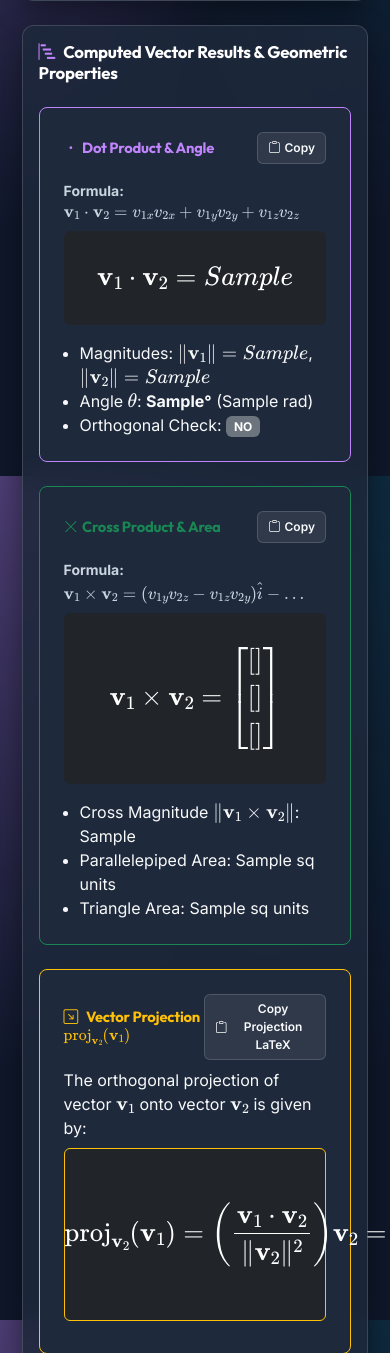
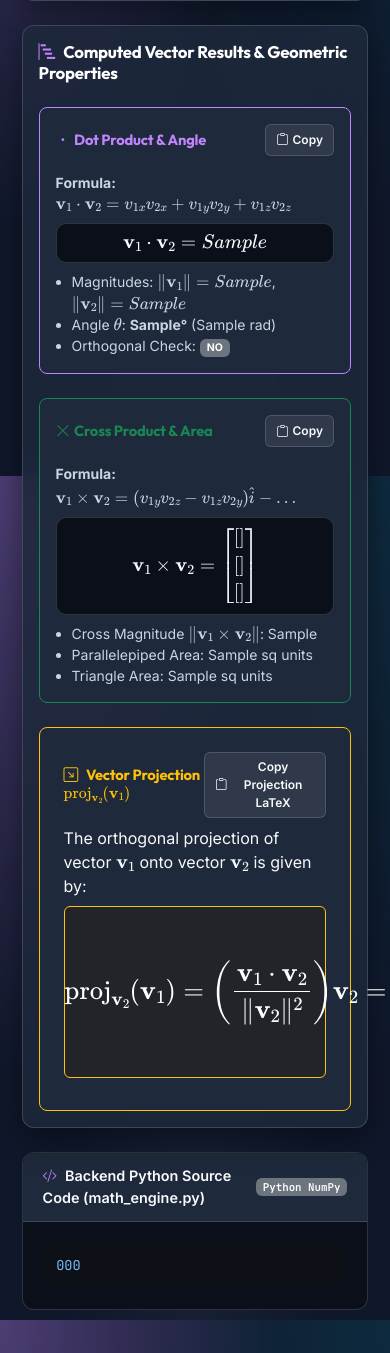
Before and after one commit to parthsalunke2306-dev/linear-algebra-website, a Django app: template linear_algebra/templates/linear_algebra/vectors.html in a window 390 px wide. Shown: the part 1212-2565 px from the top of the page. Run offline with Django 5.2, Linux system fonts and the light colour scheme; tables that the repository leaves empty hold one stand-in row (values such as "Sample post"); the template is opened without the code that fills it: values that come from a table or form of the project are taken from there, most other values are stand-ins (such as "Sample title", 1, 10 or a date in 2020); some libraries are stand-ins or nearby versions.

Commit message:
Fix solution vector LaTeX container overflow and header flex wrap on mobile screens

```diff
--- a/linear_algebra/templates/linear_algebra/vectors.html
+++ b/linear_algebra/templates/linear_algebra/vectors.html
@@ -77,16 +77,16 @@
     <div class="row g-4">
         <!-- Dot Product Box -->
         <div class="col-md-6">
-            <div class="p-4 rounded-3 border border-purple h-100" style="background: var(--surface-slate); border-color: var(--accent-purple) !important;">
-                <div class="d-flex align-items-center justify-content-between mb-3">
+            <div class="p-3 p-md-4 rounded-3 border border-purple h-100" style="background: var(--surface-slate); border-color: var(--accent-purple) !important;">
+                <div class="d-flex align-items-center justify-content-between mb-3 flex-wrap gap-2">
                     <h5 class="mb-0" style="color: var(--accent-purple);"><i class="bi bi-dot me-1"></i>Dot Product & Angle</h5>
                     <button onclick="copyToClipboard('\\mathbf{v}_1 \\cdot \\mathbf{v}_2 = {{ result.dot_prod }}')" class="btn btn-copy no-print">
                         <i class="bi bi-clipboard me-1"></i> Copy
                     </button>
                 </div>
                 <p class="mb-2 text-muted small"><strong>Formula:</strong> $\mathbf{v}_1 \cdot \mathbf{v}_2 = v_{1x}v_{2x} + v_{1y}v_{2y} + v_{1z}v_{2z}$</p>
-                <div class="fs-4 text-white font-monospace mb-3 text-center py-2 bg-dark rounded">$$\mathbf{v}_1 \cdot \mathbf{v}_2 = {{ result.dot_prod }}$$</div>
-                <ul class="text-light mb-0 ps-3">
+                <div class="latex-scroll-wrapper text-center my-2">$$\mathbf{v}_1 \cdot \mathbf{v}_2 = {{ result.dot_prod }}$$</div>
+                <ul class="text-light mb-0 ps-3 small">
                     <li>Magnitudes: $\|\mathbf{v}_1\| = {{ result.mag1 }}$, $\|\mathbf{v}_2\| = {{ result.mag2 }}$</li>
                     <li>Angle $\theta$: <strong>{{ result.angle_deg }}°</strong> ({{ result.angle_rad }} rad)</li>
                     <li>Orthogonal Check:
@@ -102,22 +102,23 @@
 
         <!-- Cross Product Box -->
         <div class="col-md-6">
-            <div class="p-4 rounded-3 border border-success h-100" style="background: var(--surface-slate);">
-                <div class="d-flex align-items-center justify-content-between mb-3">
+            <div class="p-3 p-md-4 rounded-3 border border-success h-100" style="background: var(--surface-slate);">
+                <div class="d-flex align-items-center justify-content-between mb-3 flex-wrap gap-2">
                     <h5 class="text-success mb-0"><i class="bi bi-x-lg me-1"></i>Cross Product & Area</h5>
                     <button onclick="copyToClipboard('\\mathbf{v}_1 \\times \\mathbf{v}_2 = \\begin{bmatrix} {{ result.cross_prod.0 }} \\\\ {{ result.cross_prod.1 }} \\\\ {{ result.cross_prod.2 }} \\end{bmatrix}')" class="btn btn-copy no-print">
                         <i class="bi bi-clipboard me-1"></i> Copy
                     </button>
                 </div>
                 <p class="mb-2 text-muted small"><strong>Formula:</strong> $\mathbf{v}_1 \times \mathbf{v}_2 = (v_{1y}v_{2z} - v_{1z}v_{2y})\hat{i} - \dots$</p>
-                <div class="fs-4 text-white font-monospace mb-3 text-center py-2 bg-dark rounded">$$\mathbf{v}_1 \times \mathbf{v}_2 = \begin{bmatrix} {{ result.cross_prod.0 }} \\ {{ result.cross_prod.1 }} \\ {{ result.cross_prod.2 }} \end{bmatrix}$$</div>
-                <ul class="text-light mb-0 ps-3">
+                <div class="latex-scroll-wrapper text-center my-2">$$\mathbf{v}_1 \times \mathbf{v}_2 = \begin{bmatrix} {{ result.cross_prod.0 }} \\ {{ result.cross_prod.1 }} \\ {{ result.cross_prod.2 }} \end{bmatrix}$$</div>
+                <ul class="text-light mb-0 ps-3 small">
                     <li>Cross Magnitude $\|\mathbf{v}_1 \times \mathbf{v}_2\|$: {{ result.cross_mag }}</li>
                     <li>Parallelepiped Area: {{ result.parallelepiped_area }} sq units</li>
                     <li>Triangle Area: {{ result.triangle_area }} sq units</li>
                 </ul>
             </div>
         </div>
+
 
         <!-- Projection Box -->
         <div class="col-12">
```
Also changed, not shown: linear_algebra/templates/linear_algebra/cofactor.html (+4 -3 lines), linear_algebra/templates/linear_algebra/gaussian.html (+5 -4 lines), linear_algebra/templates/linear_algebra/gram_schmidt.html (+5 -4 lines).
